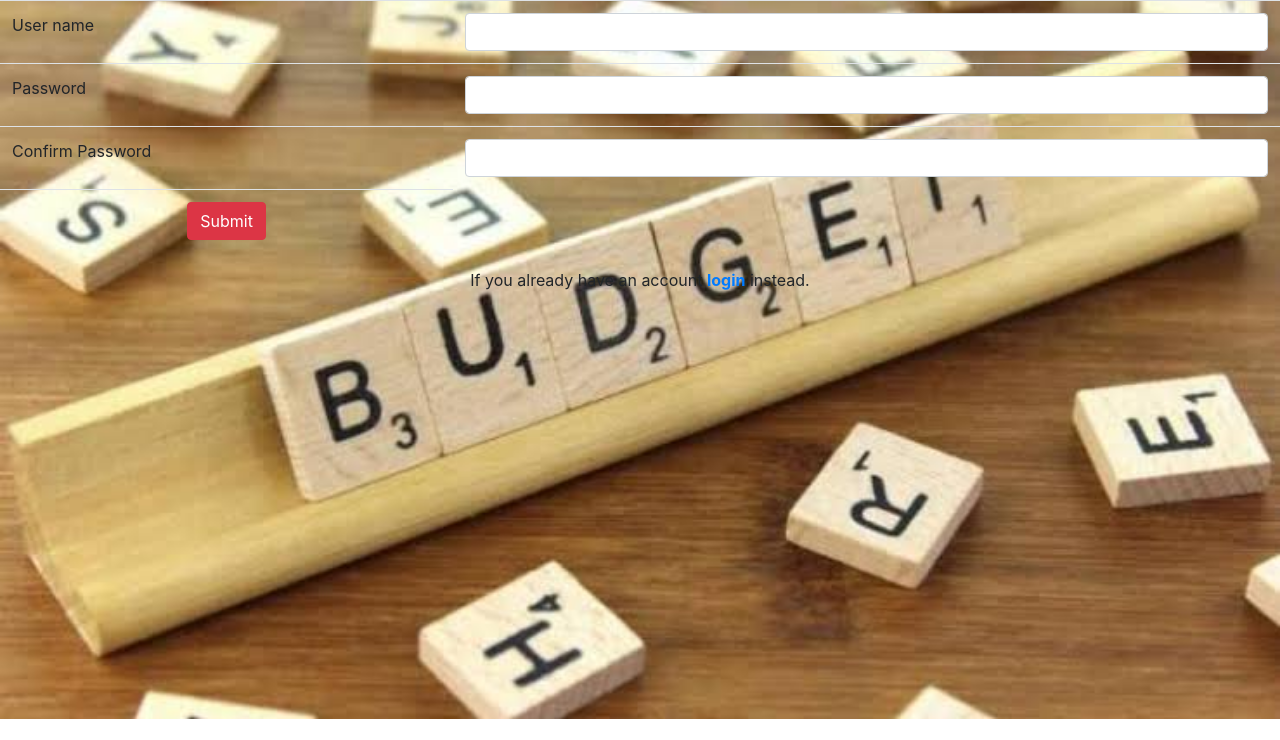
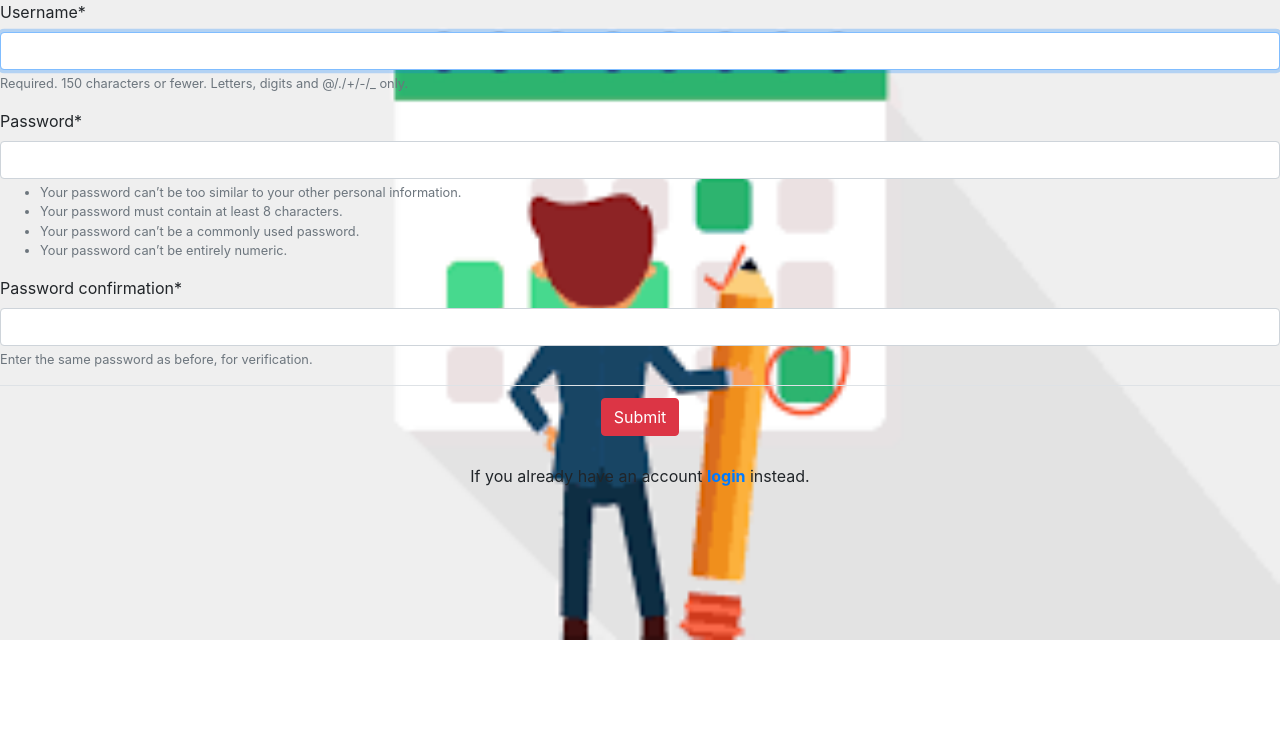
Before and after one commit to yamuna1996d/budget-djano, a Django app: page /register/ in a window 1280 px wide. Shown: the top 740 px of the page. Run offline with Django 3.2, Linux system fonts and the light colour scheme; some libraries are stand-ins or nearby versions.

Commit message:
registration

```diff
--- a/Djan/forms.py
+++ b/Djan/forms.py
@@ -1,10 +1,11 @@
 from django import forms
-from django.contrib.auth.forms import UserCreateForm
+from django.contrib.auth.forms import UserCreationForm
 from django.contrib.auth.models import User
 
-class UserCreateForm(forms.ModelForm):
+class UserCreationForm(forms.ModelForm):
     username = forms.CharField(max_length=30, required=False, help_text='Optional.')
     password= forms.CharField(max_length=30, required=False, help_text='Optional.')
+    confirmpassword= forms.CharField(max_length=30, required=False, help_text='Optional.')
 class RegisterForm(forms.Form):
     username = forms.CharField(widget=forms.TextInput(attrs={'class':'form-control'}))
     password = forms.CharField(widget=forms.PasswordInput(attrs={'class':'form-control'}))
--- a/Djan/templates/register.html
+++ b/Djan/templates/register.html
@@ -17,18 +17,7 @@
         <table class="table">
             {% csrf_token %}
             {{ form|crispy }}
-            <tr>
-                <td>User name</td>
-                <td><input type="text" class="form-control"></td>
-            </tr>
-            <tr>
-                <td>Password</td>
-                <td><input type="text" class="form-control"></td>
-            </tr>
-            <tr>
-                <td>Confirm Password</td>
-                <td><input type="text" class="form-control"></td>
-            </tr>
+
                 <tr>
                     <td> <center><button class="btn btn-danger" >Submit</button> </center> </td>
                 </tr>
--- a/Djan/views.py
+++ b/Djan/views.py
@@ -3,7 +3,7 @@ from django.contrib import messages
 from django.http import HttpResponse #header files
 #from .forms import NewUserForm
 # from django.contrib.auth import UserForm
-from django.contrib.auth.forms import AuthenticationForm
+from django.contrib.auth.forms import UserCreationForm,AuthenticationForm
 from django.contrib.auth import login,authenticate
 # Create your views here.
 def indexpage(request):             #function
@@ -23,52 +23,34 @@ def indexpage(request):             #function
 
     return render(request,'index.html',context={"form":form})
 def register(request):
+    if request.method == 'POST':
+        form = UserCreationForm(request.POST)
+        if form.is_valid():
+            user = form.save()
+            username = form.cleaned_data.get('username')
+            login(request, user)
+            return redirect("djan:index")
 
-    if request.method == 'POST':
-        # create a form instance and populate it with data from the request:
-        form = RegisterForm(request.POST)
-        # check whether it's valid:
-        if form.is_valid():
-            if User.objects.filter(username=form.cleaned_data['username']).exists():
-                return render(request, template, {
-                    'form': form,
-                    'error_message': 'Username already exists.'
-                })
+        else:
+            for msg in form.error_messages:
+                print(form.error_messages[msg])
+            return render(request = request,
+                          template_name = "register.html",
+                          context={"form":form})
 
-            elif form.cleaned_data['password'] != form.cleaned_data['password_repeat']:
-                return render(request, template, {
-                    'form': form,
-                    'error_message': 'Passwords do not match.'
-                })
-            else:
-                # Create the user:
-                user = User.objects.create_user(
-                    form.cleaned_data['username'],
-                    form.cleaned_data['password']
-                )
-                user.first_name = form.cleaned_data['first_name']
-                user.last_name = form.cleaned_data['last_name']
-                user.phone_number = form.cleaned_data['phone_number']
-                user.save()
+    form = UserCreationForm
 
-                # Login the user
-                login(request, user)
+    return render(request,'register.html',context={"form":form})
+    # if form.is_valid():
+    #         form.save()
+    #         username = form.cleaned_data.get('username')
+    #         raw_password = form.cleaned_data.get('password1')
+    #         user = authenticate(username=username, password=raw_password)
+    #         login(request, user)
+    #         return redirect('main:index')
+    # else:
+    #     form = UserCreationForm()
 
-                # redirect to accounts page:
-                return redirect("djan:index")
-    # if request.method =="POST":
-    #    form =UserCreateForm(request.POST)
-    #    if form.is_valid():
-    #        user = form.save()
-    #        username = form.cleaned_data.get('username')
-    #        login(request, user)
-    #        return redirect("djan:index")
-    #     # else:
-    #     #     for messages in form.error_messages:
-    #     #         print(form.error_messages[messages])
-
-    # form = UserCreateForm
-    return render(request,'register.html')
 def family(request):
     return render(request,'home.html')
 def income(request):
--- a/assets/styles.css
+++ b/assets/styles.css
@@ -1,5 +1,5 @@
 body{
-    background-image: url(/static/budgets.jpg);
+    background-image: url(/static/sgh.png);
     background-repeat: no-repeat;
     background-size:100%;
     height: 500px;
```
Also changed, not shown: assets/sgh.png (added), db.sqlite3.
